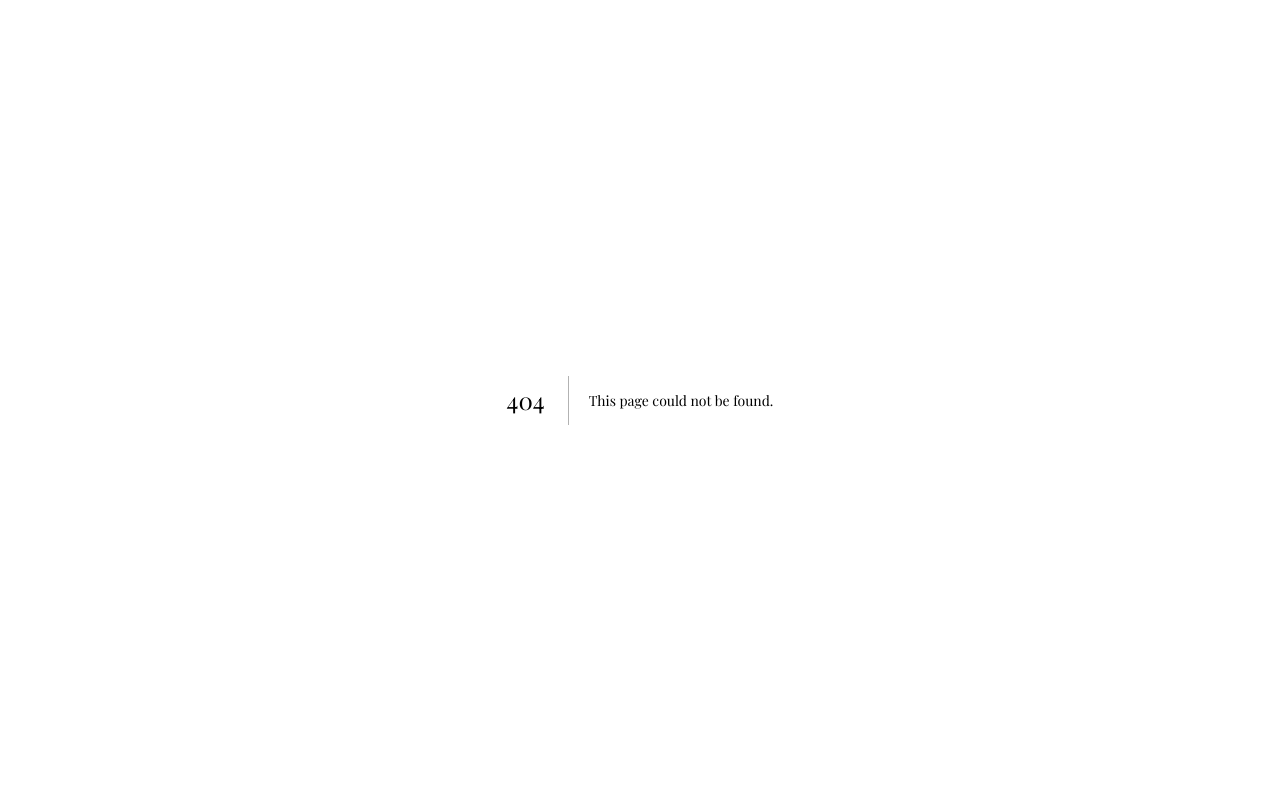
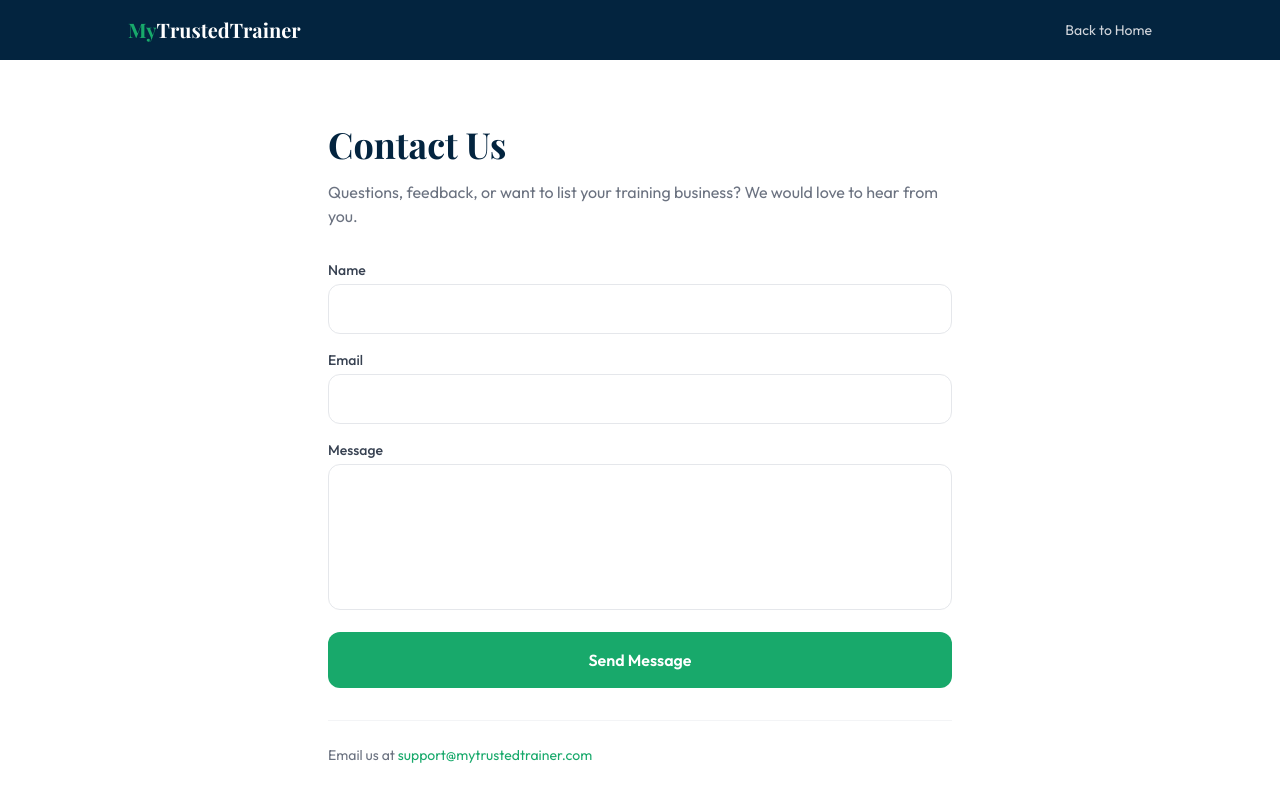
Before and after one commit to MyTrustedTrainer/mytrustedtrainer, a Next.js app: page /contact in a window 1280 px wide. Before the commit this address had no page. Shown: the top 802 px of the page. Built offline with nearby package versions, Linux system fonts and the light colour scheme.

Commit message:
Add app/contact/page.tsx

```diff
--- /dev/null
+++ b/app/contact/page.tsx
@@ -0,0 +1,48 @@
+'use client'
+import { useState } from 'react'
+import Link from 'next/link'
+export default function ContactPage() {
+  const [form, setForm] = useState({ name: '', email: '', message: '' })
+  const [sent, setSent] = useState(false)
+  return (
+    <div className="min-h-screen bg-white">
+      <nav className="bg-[#03243F] text-white px-6 py-4">
+        <div className="max-w-5xl mx-auto flex items-center justify-between">
+          <Link href="/" className="text-xl font-bold" style={{fontFamily:'Playfair Display'}}>
+            <span className="text-[#18A96B]">My</span>TrustedTrainer
+          </Link>
+          <Link href="/" className="text-gray-300 hover:text-white text-sm">Back to Home</Link>
+        </div>
+      </nav>
+      <div className="max-w-2xl mx-auto px-6 py-16">
+        <h1 className="text-4xl font-bold text-[#03243F] mb-4" style={{fontFamily:'Playfair Display'}}>Contact Us</h1>
+        <p className="text-gray-500 mb-8">Questions, feedback, or want to list your training business? We would love to hear from you.</p>
+        {sent ? (
+          <div className="bg-green-50 border border-green-200 rounded-2xl p-8 text-center">
+            <div className="text-4xl mb-4">Message Sent!</div>
+            <p className="text-green-700">We will get back to you at {form.email} within 24 hours.</p>
+          </div>
+        ) : (
+          <form onSubmit={e => { e.preventDefault(); setSent(true) }} className="space-y-4">
+            <div>
+              <label className="block text-sm font-medium text-gray-700 mb-1">Name</label>
+              <input type="text" required value={form.name} onChange={e => setForm({...form, name: e.target.value})} className="w-full border border-gray-200 rounded-xl px-4 py-3 focus:outline-none focus:ring-2 focus:ring-[#18A96B]" />
+            </div>
+            <div>
+              <label className="block text-sm font-medium text-gray-700 mb-1">Email</label>
+              <input type="email" required value={form.email} onChange={e => setForm({...form, email: e.target.value})} className="w-full border border-gray-200 rounded-xl px-4 py-3 focus:outline-none focus:ring-2 focus:ring-[#18A96B]" />
+            </div>
+            <div>
+              <label className="block text-sm font-medium text-gray-700 mb-1">Message</label>
+              <textarea required rows={5} value={form.message} onChange={e => setForm({...form, message: e.target.value})} className="w-full border border-gray-200 rounded-xl px-4 py-3 focus:outline-none focus:ring-2 focus:ring-[#18A96B] resize-none" />
+            </div>
+            <button type="submit" className="w-full bg-[#18A96B] text-white py-4 rounded-xl font-semibold hover:bg-[#15906A]">Send Message</button>
+          </form>
+        )}
+        <div className="mt-8 pt-6 border-t border-gray-100">
+          <p className="text-gray-500 text-sm">Email us at <a href="mailto:support@mytrustedtrainer.com" className="text-[#18A96B] hover:underline">support@mytrustedtrainer.com</a></p>
+        </div>
+      </div>
+    </div>
+  )
+}
```
